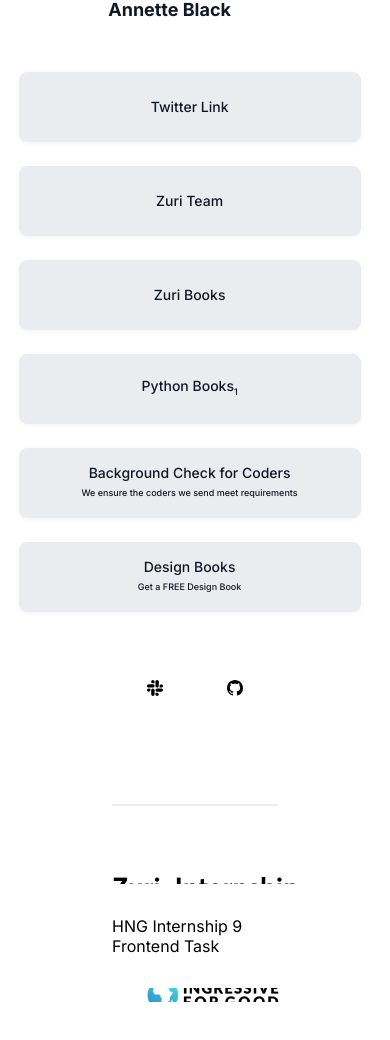
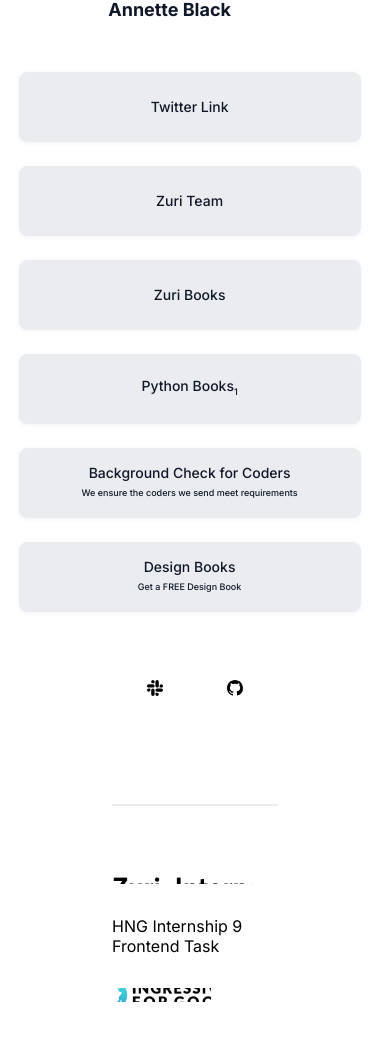
Before and after one commit to Don-Alvin/Zuri-Frontend, a React (Vite) app in the folder Stage-one/: page / in a window 390 px wide. Shown: the part 180-1220 px from the top of the page. Built offline with nearby package versions, Linux system fonts and the light colour scheme.

Commit message:
images update

```diff
--- a/Stage-one/src/components/Footer/Footer.css
+++ b/Stage-one/src/components/Footer/Footer.css
@@ -24,13 +24,13 @@
 .footer__img-1 {
 	background-image: url("../../assets/Zuri.Internship_Logo.png");
 	background-repeat: no-repeat;
-	width: 200px;
-	height: 50px;
+	width: 187px;
+	height: 32px;
 }
 
 .footer__img-2 {
-	width: 200px;
-	height: 50px;
+	width: 132px;
+	height: 32px;
 	background-image: url("../../assets/I4G.png");
 	background-repeat: no-repeat;
 	background-position: center;
@@ -56,4 +56,14 @@
 		flex-direction: column;
 		align-items: flex-start;
 	}
+
+	.footer__img-1 {
+		width: 140px;
+		height: 24px;
+	}
+
+	.footer__img-2 {
+		width: 99px;
+		height: 24px;
+	}
 }
```
